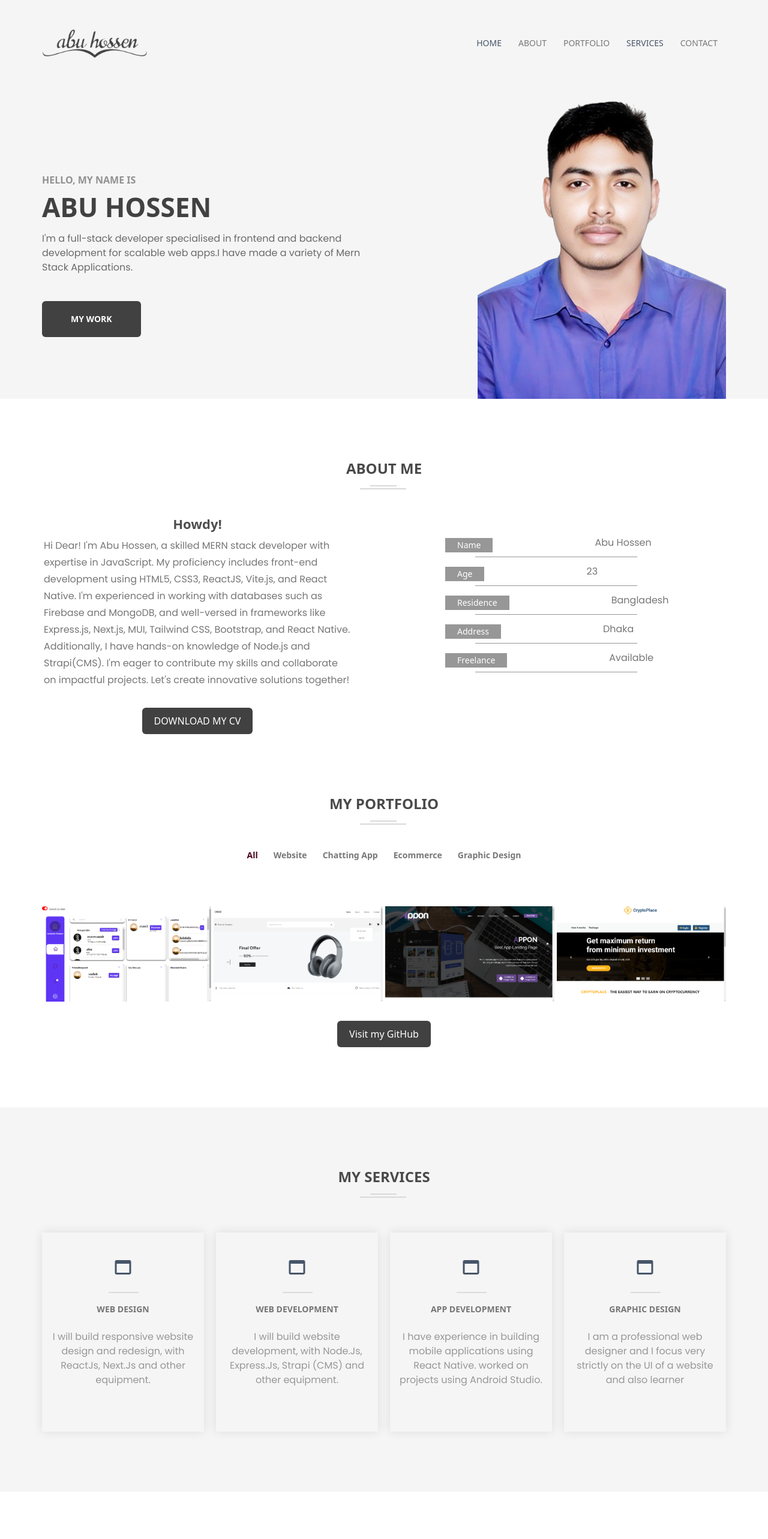
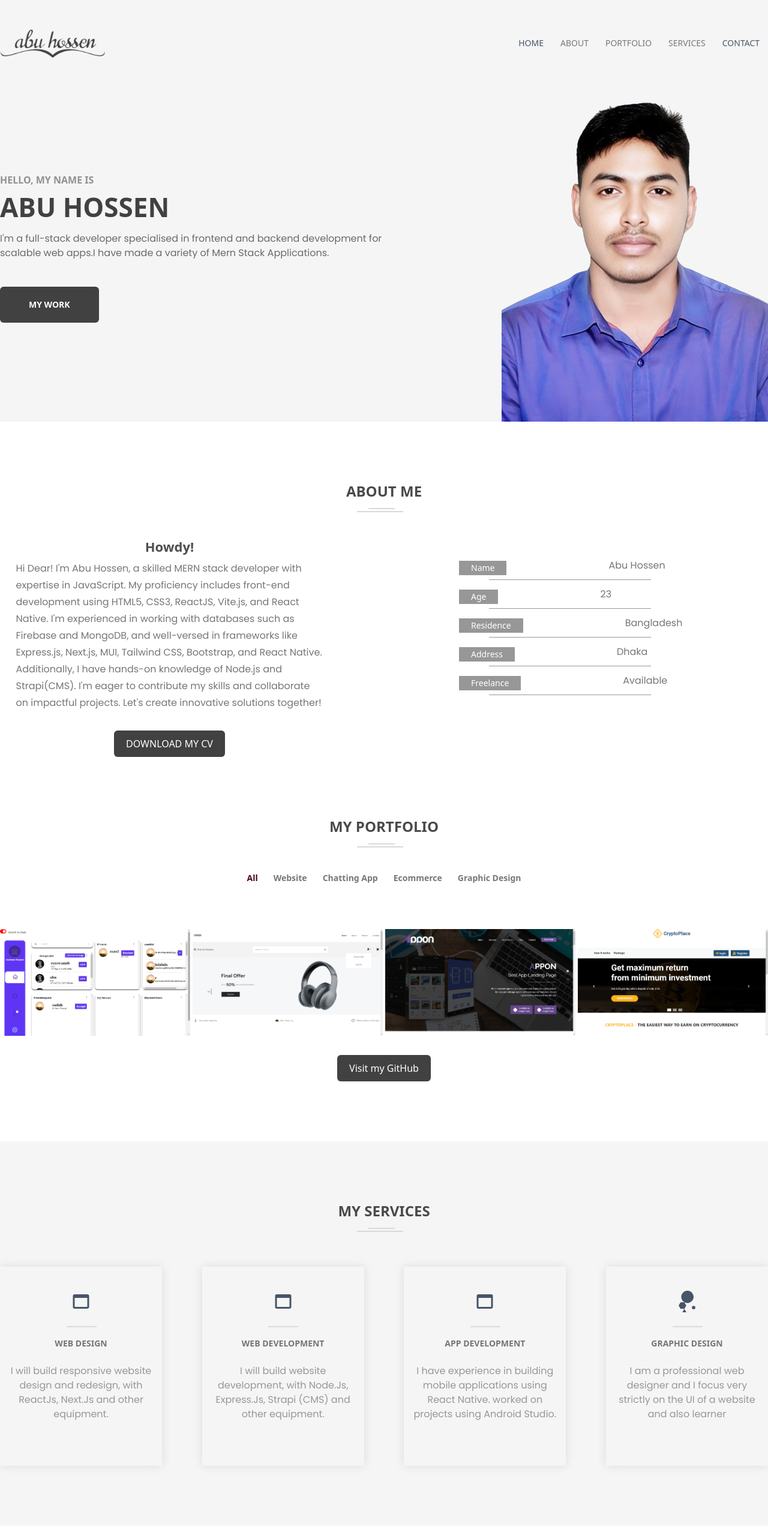
Before and after one commit to rezowan311410/portfolioFrontend, a React (Vite) app: page / in a window 1280 px wide. Shown: the top 2566 px of the page at 60% size. Built offline with nearby package versions, Linux system fonts and the light colour scheme; no server answers.

Commit message:
container fixed

```diff
--- a/src/components/layout/About.jsx
+++ b/src/components/layout/About.jsx
@@ -68,7 +68,7 @@ const About = ({ props }, ref) => {
               </div>
             </div>
           </div>
-          <div className="lg:w-[48%] hidden lg:block mt-16 ml-[104px]">
+          <div className="lg:w-[48%] hidden lg:block mt-16 ml-[150px]">
             <div className="flex  relative">
               <h2
                 className=' ml-[50px]  py-0.5 px-5 bg-[#979797] mt-6 after:h-[1px]
--- a/src/components/layout/Banner.jsx
+++ b/src/components/layout/Banner.jsx
@@ -51,7 +51,7 @@ const Banner = ({ props }, ref) => {
           </div>
         </div>
         <div className="lg:w-6/12">
-          <div className="lg:mt-[141px] lg:ml-[156px]">
+          <div className="lg:mt-[141px] lg:flex lg:justify-end">
             <Image
               className="hidden lg:block"
               imgsrc="../../assets/profile.png"
--- a/src/components/layout/Contact.jsx
+++ b/src/components/layout/Contact.jsx
@@ -148,7 +148,7 @@ const Contact = ({ porps }, ref) => {
             </>
           </div>
 
-          <div className="w-[50%]  lg:flex flex-wrap lg:justify-evenly mx-5 lg-mx-0  lg:mt-[-120px]">
+          <div className="w-[50%]  lg:flex flex-wrap lg:justify-evenly mx-5 lg-mx-0  lg:mt-[-120px] xl:ml-[130px]">
             <form onSubmit={onSubmit}>
               <input
                 onChange={(e) => setname(e.target.value)}
--- a/src/components/layout/Portfolio.jsx
+++ b/src/components/layout/Portfolio.jsx
@@ -537,7 +537,7 @@ const Portfolio = ({ props }, ref) => {
               <div className="image-container ">
                 <div className="mt-[70px] ">
                   <div>
-                    <div className="grid grid-cols-2 lg:grid-cols-1 w-[400px] gap-1 mx-[16px] lg_res:mx-0  ">
+                    <div className="grid grid-cols-2 lg:grid-cols-4  gap-1 mx-[16px] lg_res:mx-0  ">
                       <div
                         className="relative cursor-pointer "
                         onClick={handleopenClick}
--- a/src/components/layout/Service.jsx
+++ b/src/components/layout/Service.jsx
@@ -1,6 +1,7 @@
 import axios from "axios";
 import React, { forwardRef, useEffect, useState } from "react";
 import { MdOutlineWebAsset } from "react-icons/md";
+import { SiTaichigraphics } from "react-icons/si";
 import Container from "./Container";
 const Service = ({ props }, ref) => {
   let [tittle, setTittle] = useState("");
@@ -114,7 +115,7 @@ const Service = ({ props }, ref) => {
                   className="w-9 h-9 m-auto group-hover:bg-[#494949]
                group-hover:rounded-full"
                 >
-                  <MdOutlineWebAsset
+                  <SiTaichigraphics
                     className="w-9 h-9 m-auto group-hover:bg-[#494949]
                group-hover:rounded-full text-slate-600 group-hover:text-[#D1D1D1]"
                   />
--- a/tailwind.config.js
+++ b/tailwind.config.js
@@ -4,7 +4,7 @@ export default {
   theme: {
     extend: {
       maxWidth: {
-        container: "1140px",
+        container: "1280px",
       },
       fontFamily: {
         mont: ["Montserrat", "sans-serif"],
```
